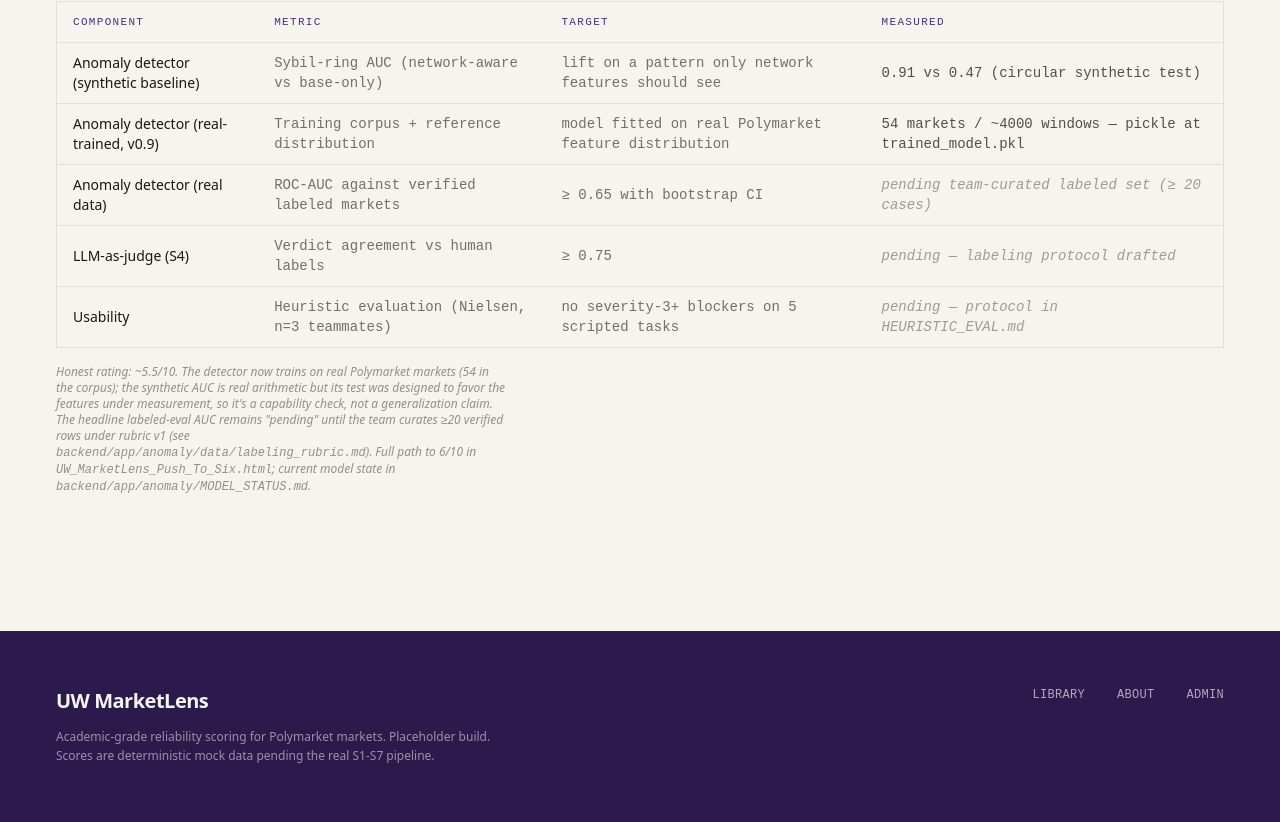
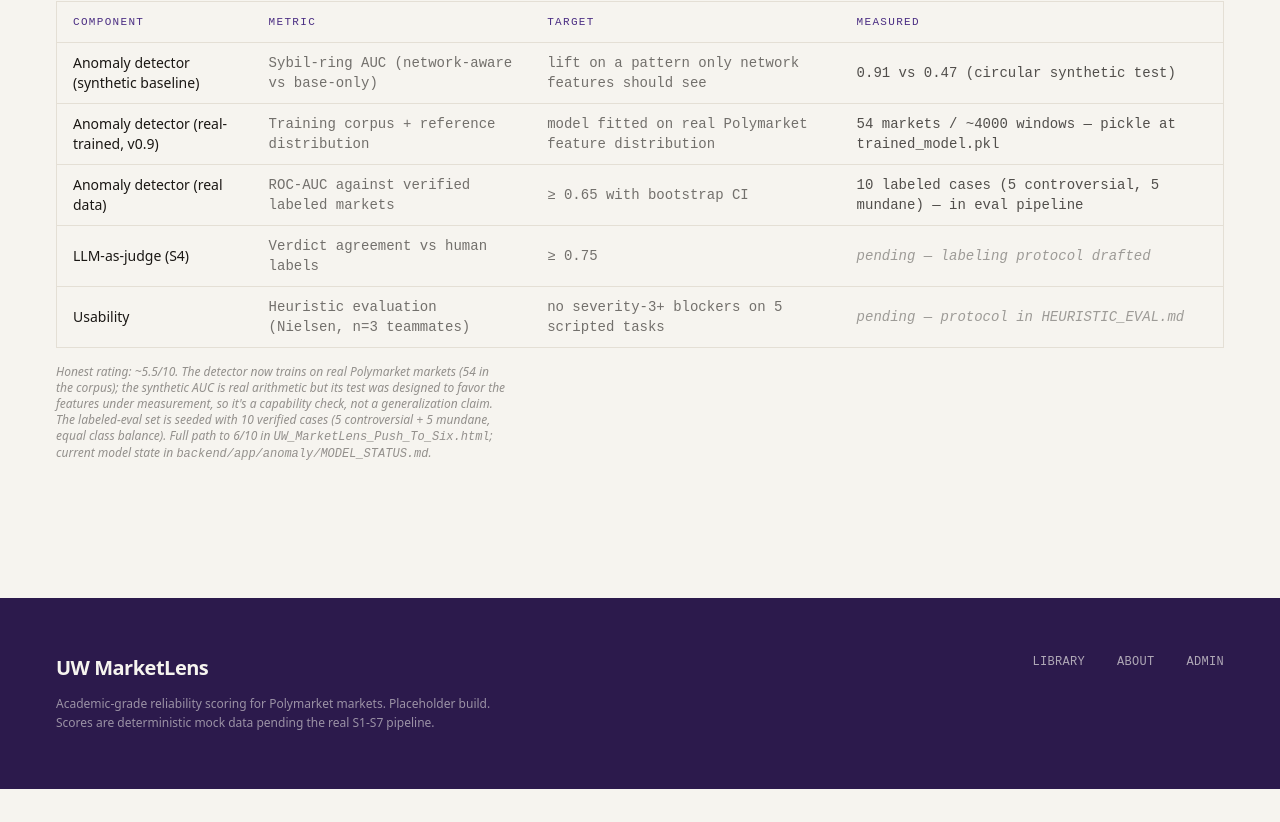
Before and after one commit to dbedi06/UW-MarketLens, a React (Vite) app in the folder frontend/: page /about in a window 1280 px wide. Shown: the part 1422-2244 px from the top of the page. After the commit the page ends 2211 px from the top, so only its background shows below. Built offline with nearby package versions, Linux system fonts and the light colour scheme.

Commit message:
Labeled Cases Code Done (Not yet fully tested)

```diff
--- a/frontend/src/pages/AboutPage.tsx
+++ b/frontend/src/pages/AboutPage.tsx
@@ -41,7 +41,7 @@
     "Anomaly detector (real data)",
     "ROC-AUC against verified labeled markets",
     "≥ 0.65 with bootstrap CI",
-    "pending team-curated labeled set (≥ 20 cases)",
+    "10 labeled cases (5 controversial, 5 mundane) — in eval pipeline",
   ],
   [
     "LLM-as-judge (S4)",
@@ -146,10 +146,8 @@
           Polymarket markets (54 in the corpus); the synthetic AUC is
           real arithmetic but its test was designed to favor the
           features under measurement, so it's a capability check, not a
-          generalization claim. The headline labeled-eval AUC remains
-          "pending" until the team curates ≥20 verified rows under
-          rubric v1 (see
-          {" "}<code className="font-mono">backend/app/anomaly/data/labeling_rubric.md</code>).
+          generalization claim. The labeled-eval set is seeded with 10
+          verified cases (5 controversial + 5 mundane, equal class balance).
           Full path to 6/10 in
           {" "}<code className="font-mono">UW_MarketLens_Push_To_Six.html</code>;
           current model state in
```
Also changed, not shown: 2 other files (tests, documents, lock files or other folders).
